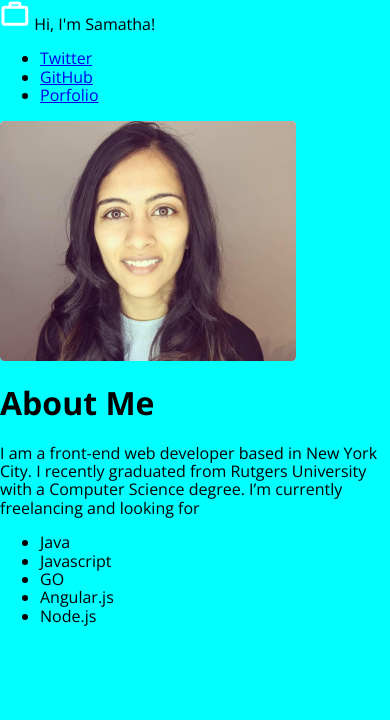
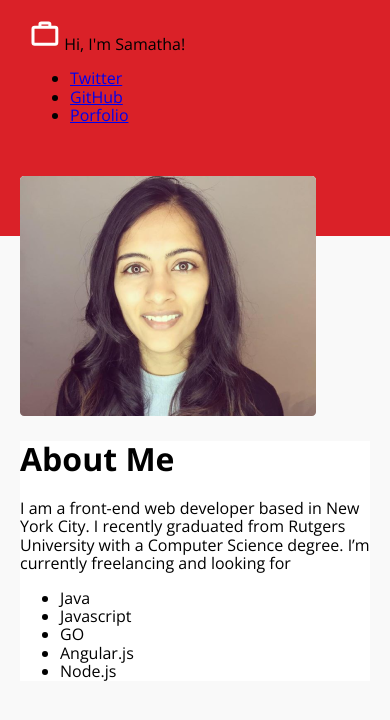
Before and after one commit to KISS/wdc-mlh, a plain HTML site: page index.html in a window 390 px wide. Drawn offline with nearby package versions, Linux system fonts and the light colour scheme.

Commit message:
Began updating markup and CSS for mobile

```diff
--- a/css/main.css
+++ b/css/main.css
@@ -1,4 +1,33 @@
 body {
-    background-color: cyan;
+    background-color: #f9f9f9;
     font-family: 'Open Sans', sans-serif;
 }
+
+
+.header-wrapper,
+main {
+    max-width: 1064px;
+    margin: 0 auto;
+    padding: 0 20px;
+}
+
+.header-wrapper {
+    padding: 0 30px;
+}
+
+header {
+    height: 216px;
+    background-color: #da2128;
+    padding-top: 20px;
+}
+
+.about-section-details {
+    background-color: #ffffff;
+}
+
+/* Mobile styles */
+@media (max-width: 400px) {
+    .about-section-wrapper {
+        margin-top: -60px;
+    }
+}
--- a/index.html
+++ b/index.html
@@ -11,6 +11,7 @@
 </head>
 <body>
     <header>
+        <div class="header-wrapper">
             <div>
                 <img src="assets/icon-briefcase.svg" alt="briefcase icon"/>
                 <span>Hi, I'm Samatha!</span>
@@ -22,12 +23,13 @@
                     <li><a href="#"> Porfolio </a></li>
                 </ul>
             </nav>
+        </div>
     </header>
 
     <main>
-        <section>
-            <img src="assets/profile-photo.png" alt="Samatha Profile Photo"/>
-            <div>
+        <section class="about-section-wrapper">
+            <img class="about-section-photo" src="assets/profile-photo.png" alt="Samatha Profile Photo"/>
+            <div class="about-section-details">
                 <h1>About Me</h1>
                 <p>I am a front-end web developer based in New York City.  I recently graduated from Rutgers University with a Computer Science degree.  I’m currently freelancing and looking for</p>
                 <ul>
```
Lines whose indentation alone changed are shown as unchanged.
